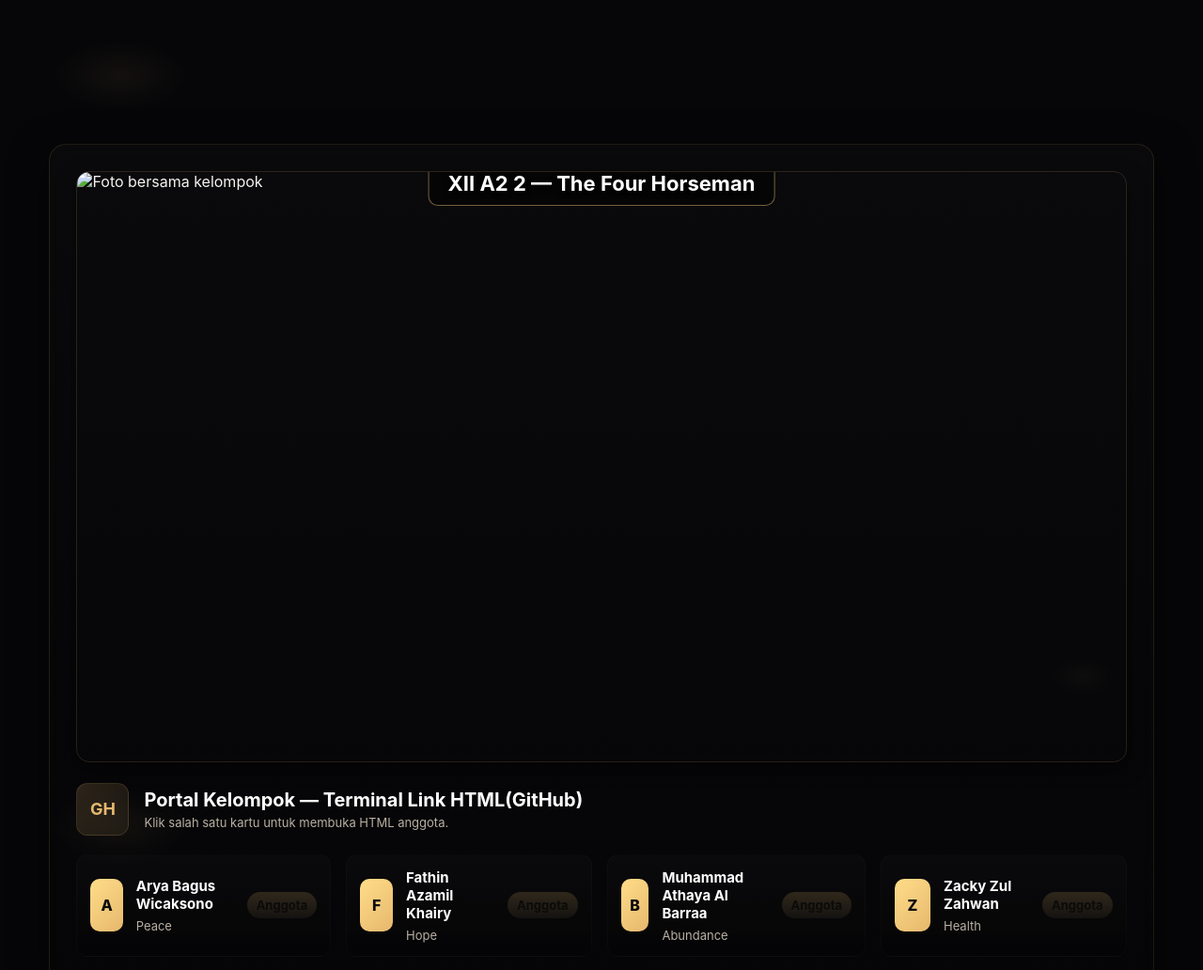
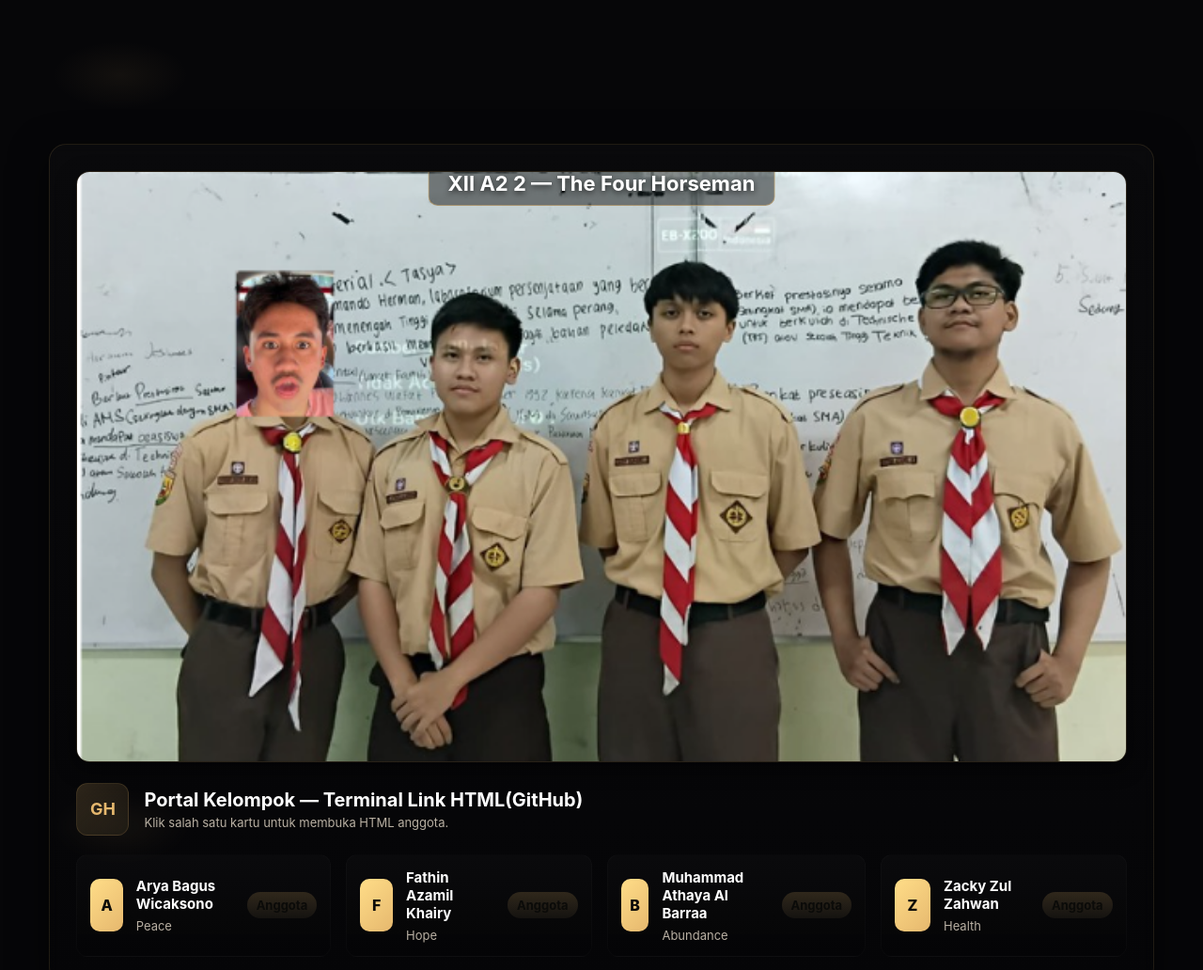
Before and after one commit to PadukaGulu/center, a plain HTML site: page index.html in a window 1280 px wide. Shown: the top 1032 px of the page at 94% size. Drawn offline with Linux system fonts and the light colour scheme.

Commit message:
Update index.html

```diff
--- a/index.html
+++ b/index.html
@@ -132,7 +132,7 @@
   <main class="wrap" role="main">
 
 <div class="group-photo">
-  <img src="FG1.jpg" alt="Foto bersama kelompok">
+  <img src="FG1.png" alt="Foto bersama kelompok">
   <div class="overlay-text">XII A2 2 — The Four Horseman</div>
 </div>
 
```
